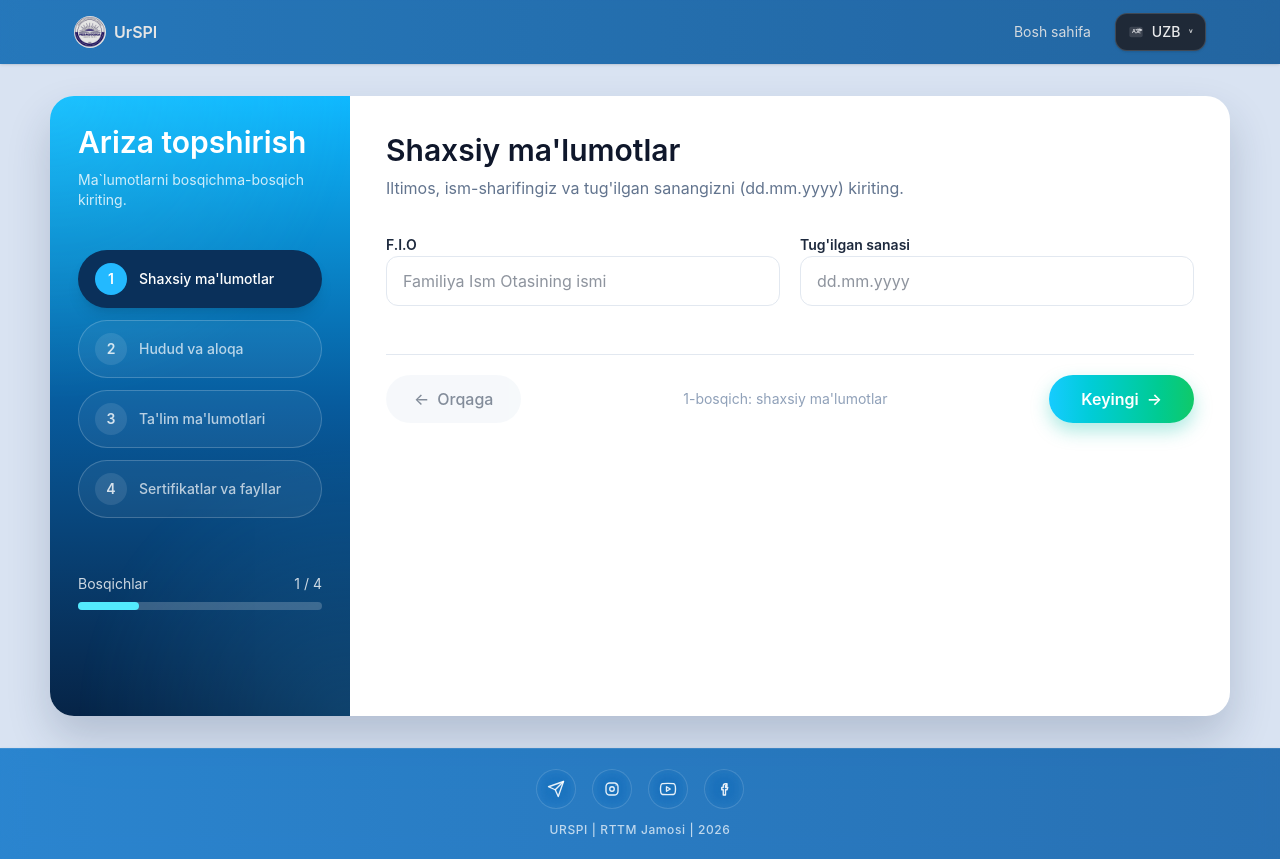
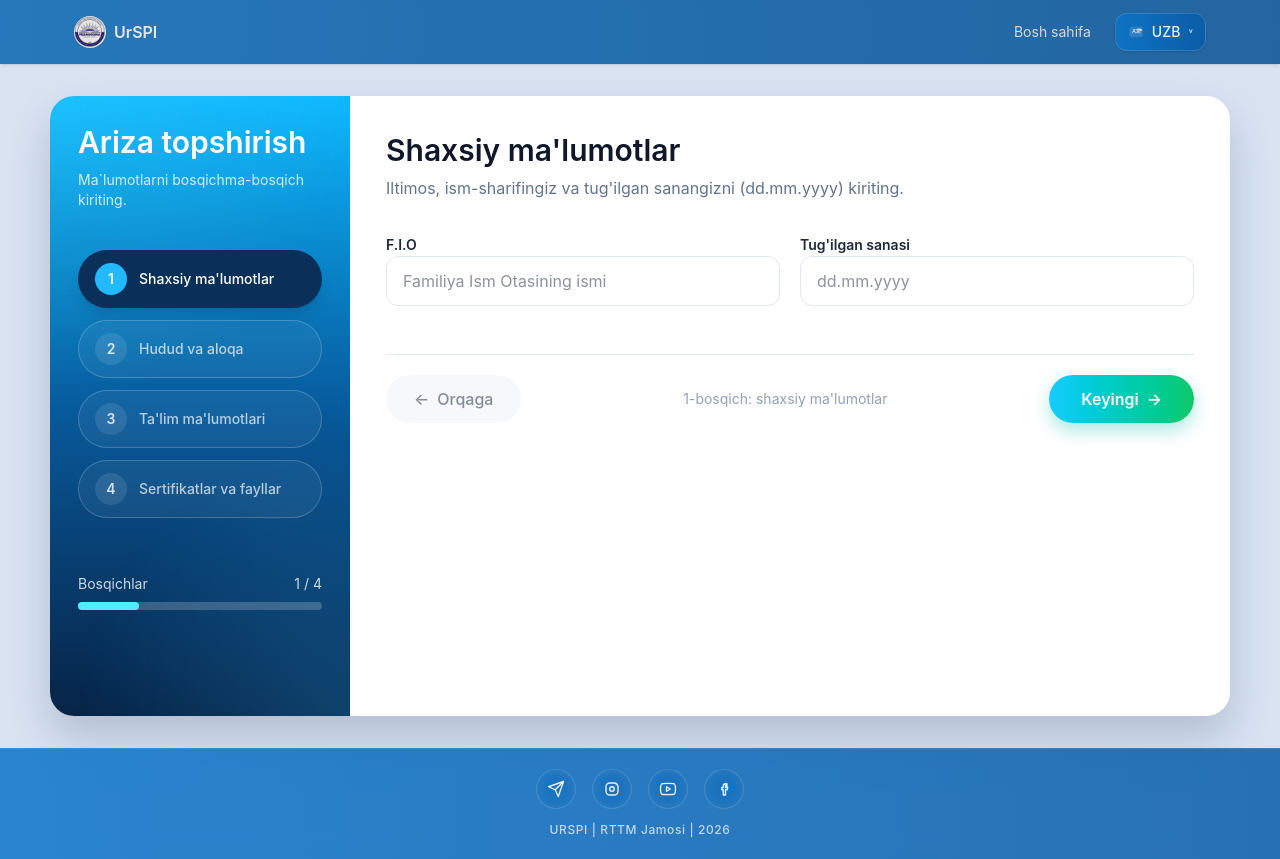
Before and after one commit to Valijon0373/hr-application, a React app: page / in a window 1280 px wide. Built offline with nearby package versions, Linux system fonts and the light colour scheme; the HTML template or start-up script is replaced by a standard one.

Commit message:
feat: update Navbar button styles with gradient background

```diff
--- a/src/components/navbar.jsx
+++ b/src/components/navbar.jsx
@@ -34,7 +34,7 @@ function Navbar({ lang, setLang, c }) {
             <button
               type="button"
               onClick={() => setLangOpen((v) => !v)}
-              className="flex items-center gap-2 rounded-xl border border-white/15 bg-[#1f2937] px-3 py-2 text-sm font-medium text-white/90 shadow-sm transition hover:bg-[#111827] hover:text-white focus:outline-none focus:ring-2 focus:ring-white/30"
+              className="flex items-center gap-2 rounded-xl border border-white/15 bg-gradient-to-r from-[#0b74c9]/85 to-[#085ca8]/85 px-3 py-2 text-sm font-medium text-white/90 shadow-sm transition hover:from-[#0b74c9] hover:to-[#085ca8] hover:text-white focus:outline-none focus:ring-2 focus:ring-white/30"
             >
               <TranslateIcon size={16} color="#e5e7eb" />
               {lang === 'uz' ? c.langUz : lang === 'ru' ? c.langRu : c.langEn}
@@ -44,7 +44,7 @@ function Navbar({ lang, setLang, c }) {
             </button>
 
             <div
-              className={`absolute left-0 top-full z-50 mt-2 w-40 rounded-xl border border-white/15 bg-[#111827] p-2 text-left text-sm text-white/90 shadow-lg transition ${
+              className={`absolute left-0 top-full z-50 mt-2 w-40 rounded-xl border border-white/15 bg-gradient-to-r from-[#0b74c9]/85 to-[#085ca8]/85 p-2 text-left text-sm text-white/90 shadow-lg transition ${
                 langOpen ? 'opacity-100 pointer-events-auto' : 'opacity-0 pointer-events-none'
               }`}
             >
```
Also changed, not shown: 1 other file (tests, documents, lock files or other folders).
